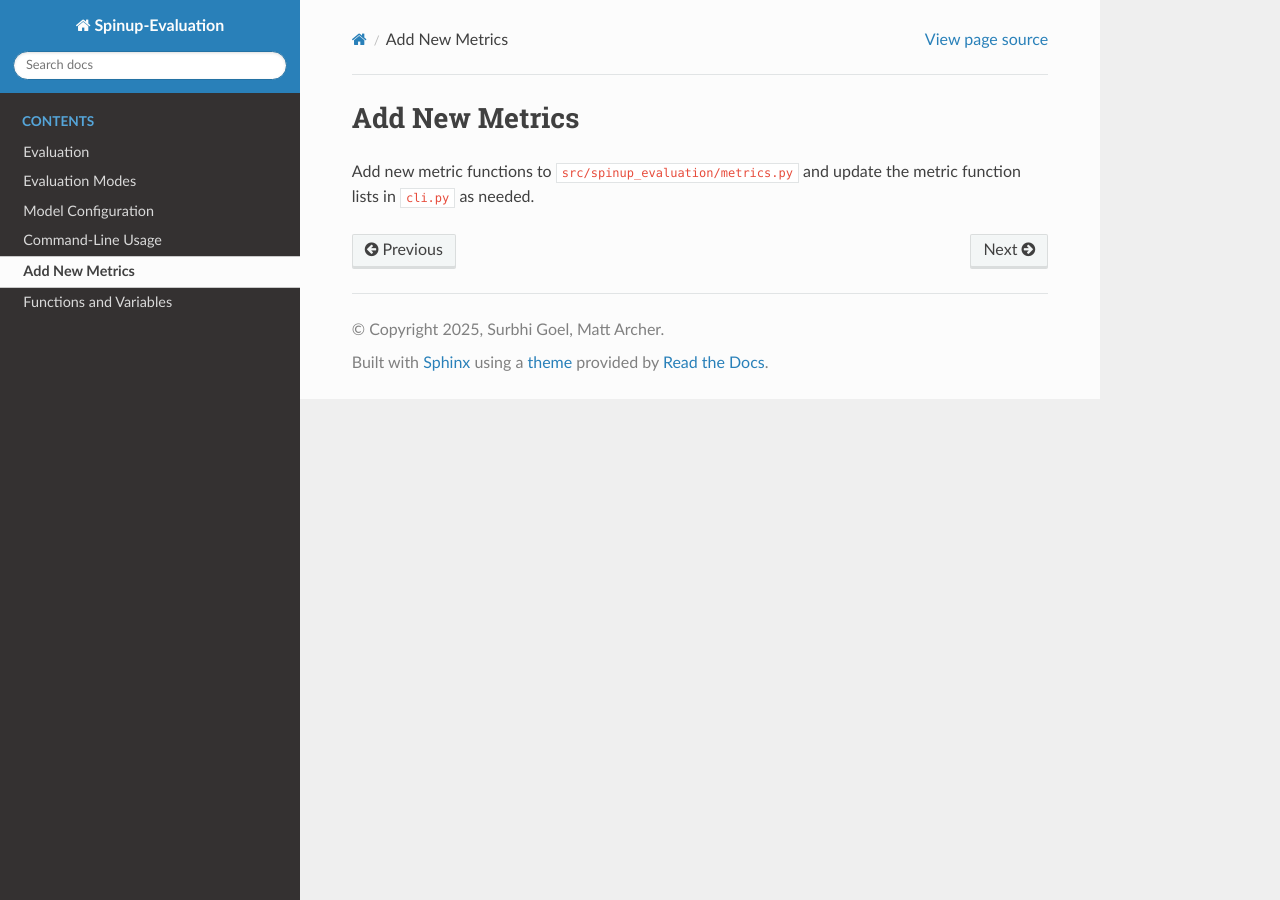
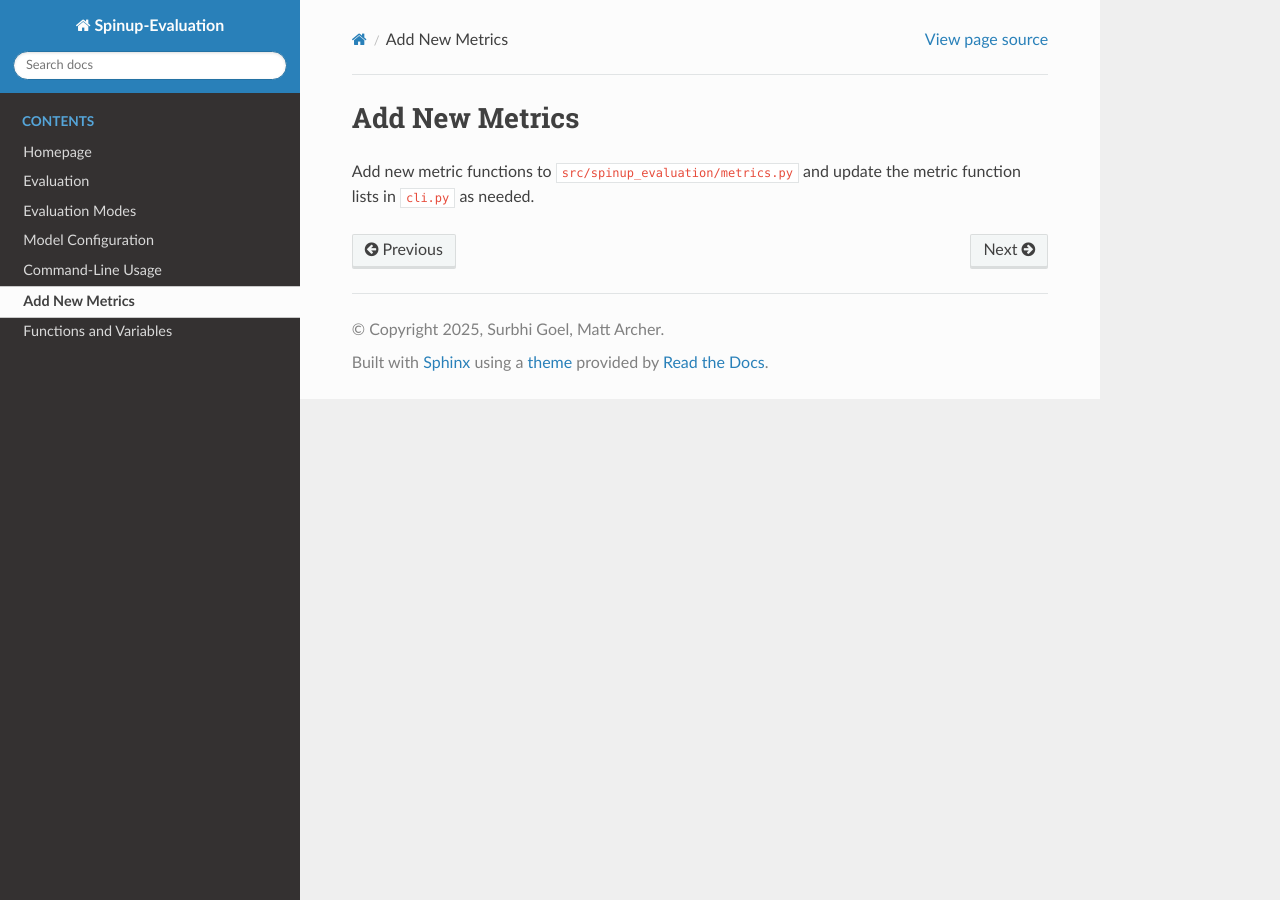
Before and after one commit to m2lines/nemo-spinup-evaluation, a Sphinx documentation site: the page built from docs/source/New-Metrics.md, in a window 1280 px wide. Built offline with Sphinx 7.4.7 and the Read the Docs theme 3.1.0, drawn with Linux system fonts in a browser that asks for light colours; pages that are not in the unit, such as notebooks, are missing from menus.

Commit message:
Renamed Home page as Homepage

```diff
--- a/docs/source/index.rst
+++ b/docs/source/index.rst
@@ -11,7 +11,7 @@ Spinup-Evaluation documentation
    :caption: Contents
    :hidden:
 
-   Home <../../README.md>
+   Homepage <self>
    Evaluation.md
    Evaluation-Modes.md
    Model-Configuration.md
```
